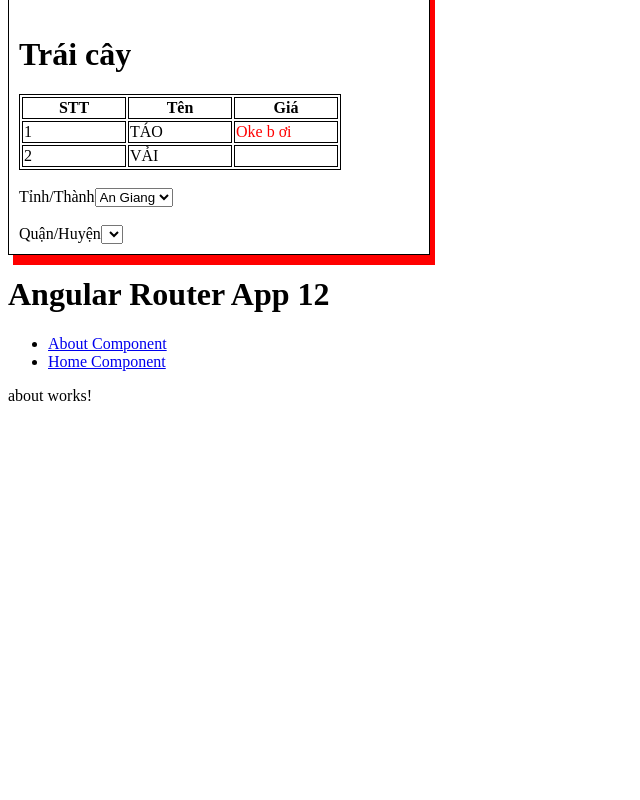
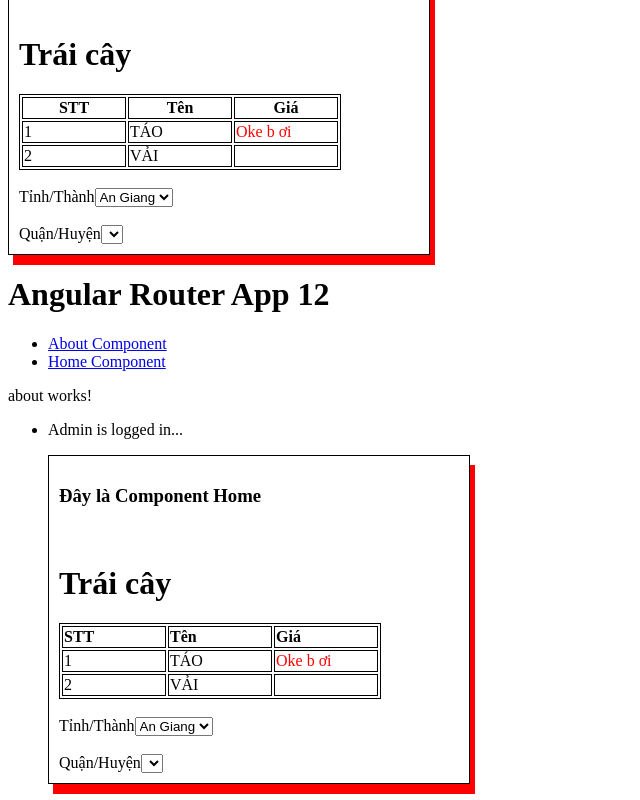
Before and after one commit to quangtung1/Angular12, an Angular app: page /about in a window 1280 px wide. Shown: the part 248-1048 px from the top of the page, without its empty margins (0-640 px from the left). Before the commit the page ends 800 px from the top, so only its background shows below. Built offline with nearby package versions, Linux system fonts and the light colour scheme.

Commit message:
ngSwitch

```diff
--- a/src/app/about/about.component.html
+++ b/src/app/about/about.component.html
@@ -1 +1,15 @@
 <p>about works!</p>
+
+
+<ul [ngSwitch]="loginName">
+<li *ngSwitchCase="'user'">
+  <p>User is logged in...</p>
+</li>
+<li *ngSwitchCase="'admin'">
+  <p>Admin is logged in...</p>
+  <app-home></app-home>
+</li>
+<li *ngSwitchDefault>
+  <p>Please is logged in...</p>
+</li>
+</ul>
--- a/src/app/about/about.component.ts
+++ b/src/app/about/about.component.ts
@@ -6,7 +6,7 @@ import { Component, OnInit } from '@angular/core';
   styleUrls: ['./about.component.scss']
 })
 export class AboutComponent implements OnInit {
-
+  public loginName = 'admin';
   constructor() { }
 
   ngOnInit(): void {
```
